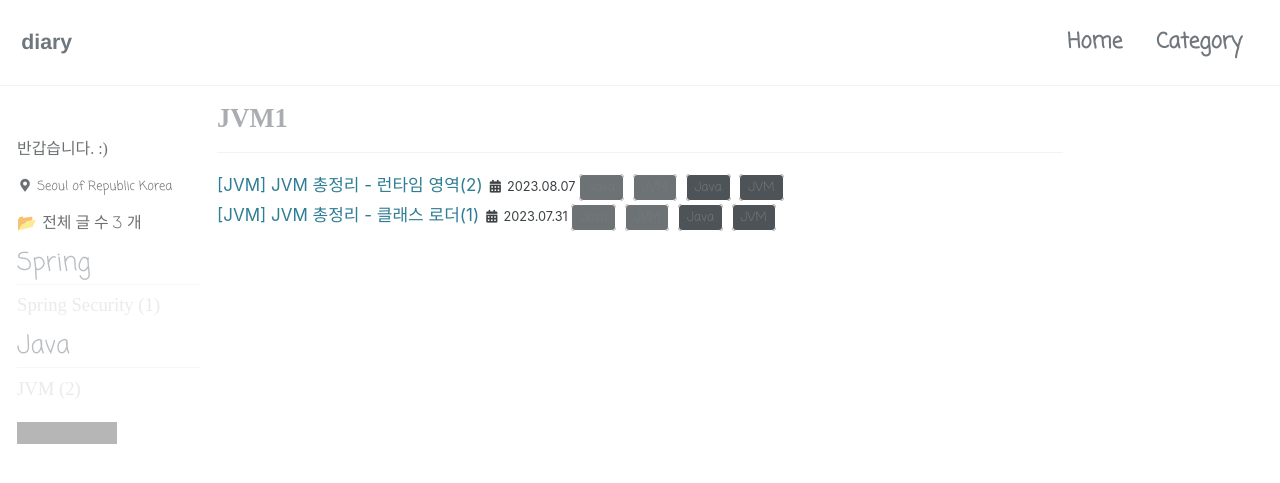
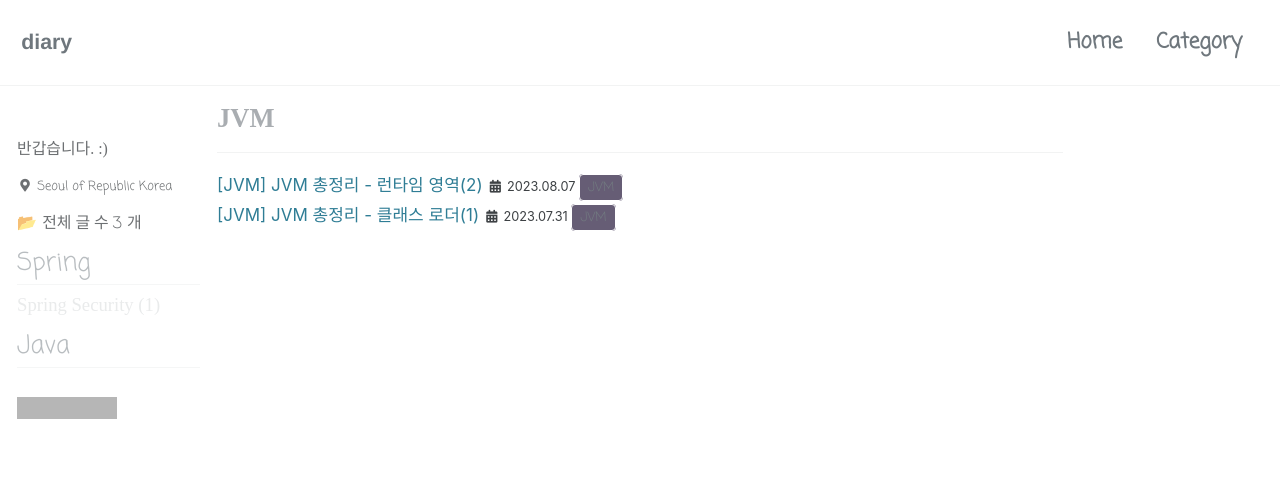
Before and after one commit to laegel123/blog, a Jekyll site: the page built from _pages/categories/java/category-java-jvm.md, in a window 1280 px wide and 900 px high. Shown: the top 483 px of the window. Built offline with Jekyll 4.4.1, drawn with Linux system fonts in a browser that asks for light colours; cached includes are drawn as plain includes; some web fonts are replaced; grey boxes are pictures that could not be loaded.

Commit message:
JVM 게시

```diff
--- a/_includes/post__taxonomy.html
+++ b/_includes/post__taxonomy.html
@@ -28,11 +28,11 @@
                     {%- capture category_word -%}{{ keyValue[1] | strip_newlines }}{%- endcapture -%}
                     <a href="{{ category_word | slugify | prepend: path_type | prepend: site.category_archive.path | relative_url }}" class="page__taxonomy-item-category" rel="tag">{{ category_word }}</a>{%- unless forloop.last -%}<span class="sep"> </span>{%- endunless -%}
                 {%- endfor -%}
-                {% for hash in tag_hashes %}
+                <!--{% for hash in tag_hashes %}
                     {% assign keyValue = hash | split: '|' %}
                     {% capture tag_word %}{{ keyValue[1] | strip_newlines }}{% endcapture %}
                     <a href="{{ tag_word | slugify | prepend: path_type | prepend: site.tag_archive.path | relative_url }}" class="page__taxonomy-item-tag" rel="tag">{{ tag_word }}</a>{% unless forloop.last %}<span class="sep"> </span>{% endunless %}
-                {% endfor %}
+                {% endfor %}-->
             </span>
         </span>
     {%- endif -%}
--- a/_pages/categories/java/category-java-jvm.md
+++ b/_pages/categories/java/category-java-jvm.md
@@ -1,5 +1,5 @@
 ---
-title: "JVM1"
+title: "JVM"
 layout: archive
 permalink: categories/java-jvm
 author_profile: true
--- a/_posts/java/jvm/2023-07-31-ch0.md
+++ b/_posts/java/jvm/2023-07-31-ch0.md
@@ -2,7 +2,6 @@
 title:  "[JVM] JVM 총정리 - 클래스 로더(1)"
 
 categories:
-  - Java
   - JVM
 tags:
   - [Java, JVM]
--- a/_posts/java/jvm/2023-08-07-ch1.md
+++ b/_posts/java/jvm/2023-08-07-ch1.md
@@ -2,7 +2,6 @@
 title:  "[JVM] JVM 총정리 - 런타임 영역(2)"
 
 categories:
-  - Java
   - JVM
 tags:
   - [Java, JVM]
--- a/_sass/minimal-mistakes/_page.scss
+++ b/_sass/minimal-mistakes/_page.scss
@@ -346,7 +346,7 @@ body {
   text-decoration: none;
   border: 1px solid $background-color;
   border-radius: $border-radius;
-  background-color: mix(#fff, #4D5357, 18%);
+  background-color: mix(#D68AFF, #4D5357, 18%);
   font-family: $serif;
   color: mix(#fff, $primary-color, 2%);;
 
```
Also changed, not shown: 16 other files.
